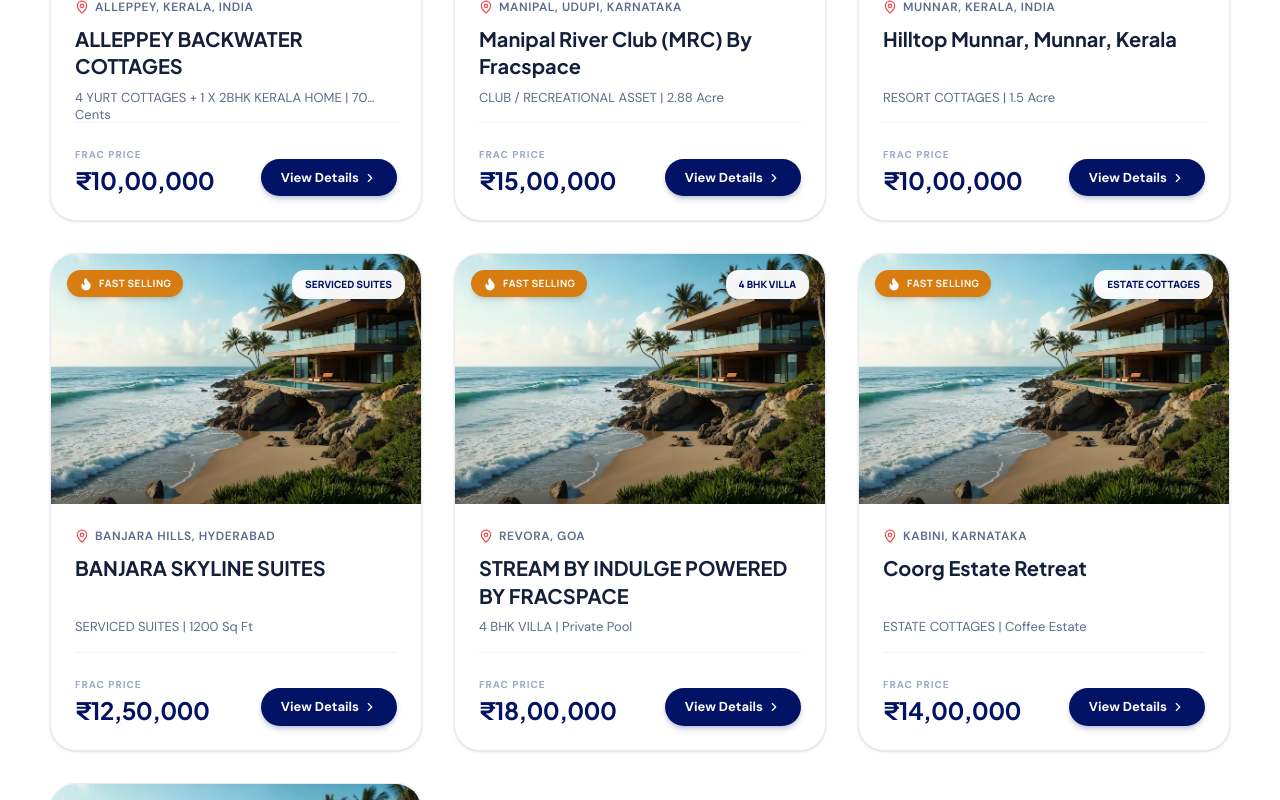
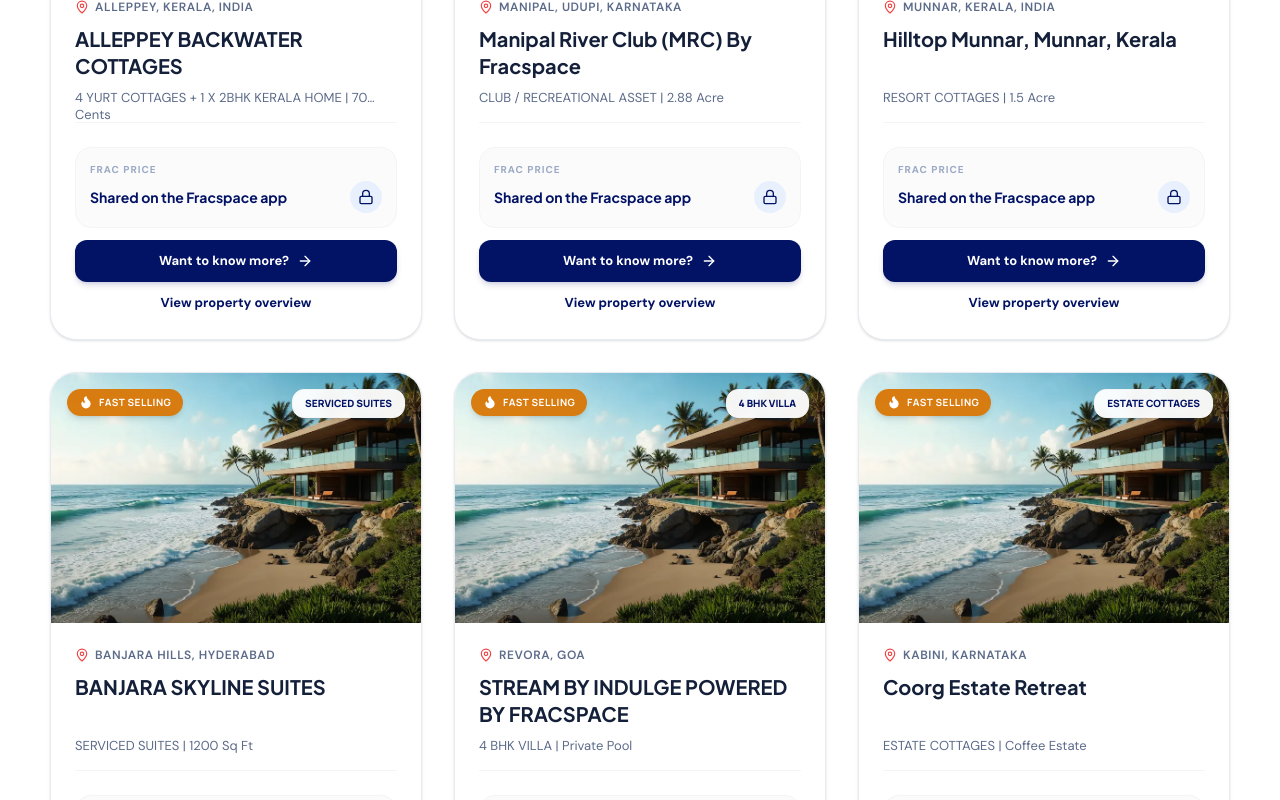
Before and after one commit to Fracspace/Fracspace_Website_New, a Next.js app: page /properties in a window 1280 px wide. Shown: the part 1160-1960 px from the top of the page. Built offline with nearby package versions, Linux system fonts and the light colour scheme; no server answers.

Commit message:
removed frac price on properties and updated with download app

```diff
--- a/app/eachproperty/page.jsx
+++ b/app/eachproperty/page.jsx
@@ -18,11 +18,14 @@ import {
   ChevronLeft,
   ChevronRight,
   ShieldCheck,
-  RefreshCw
+  RefreshCw,
+  Lock,
+  ArrowRight
 } from "lucide-react";
 import "react-responsive-carousel/lib/styles/carousel.min.css";
 import { Carousel } from "react-responsive-carousel";
 import imgFallback from "../../assets/herobg.webp";
+import { useDownloadApp } from "@/context/DownloadAppContext";
 
 import PhoneInput from "react-phone-input-2";
 import "react-phone-input-2/lib/style.css";
@@ -37,6 +40,7 @@ const ENQUIRY_API = "https://apitest.fracspace.com/api/v1/webApi/enquiryFormRega
 function PropertyDetailsContent() {
   const searchParams = useSearchParams();
   const id = searchParams.get("id");
+  const { openDownloadModal } = useDownloadApp();
 
   const [propertyDetails, setPropertyDetails] = useState(null);
   const [loading, setLoading] = useState(true);
@@ -451,14 +455,64 @@ function PropertyDetailsContent() {
                   </div>
                 </div>
 
-                <div className="flex items-center gap-4 p-4 rounded-2xl bg-gray-50/50 border border-gray-100/50 sm:col-span-2">
-                  <div className="p-3 bg-blue-50 rounded-xl text-blue-900">
-                    <Tag className="w-5 h-5" />
+                {/* Expected Returns (similar to left image) */}
+                <div
+                  onClick={() => openDownloadModal(propertyDetails?.name)}
+                  className="p-4 sm:p-5 rounded-2xl bg-gray-50/50 border border-gray-100/50 hover:bg-blue-50/20 hover:border-blue-100 transition-all flex flex-col justify-between cursor-pointer group"
+                >
+                  <div>
+                    <p className="text-xs text-gray-400 font-bold uppercase tracking-wider font-dm">
+                      Expected Returns
+                    </p>
+                    <div className="flex items-center gap-1.5 mt-2">
+                      <Lock className="w-4 h-4 text-[#021265] shrink-0" />
+                      <span className="font-jakarta text-sm sm:text-base font-bold text-[#021265] group-hover:text-blue-700 transition-colors">
+                        See in app
+                      </span>
+                    </div>
                   </div>
+                  <button
+                    type="button"
+                    onClick={(e) => {
+                      e.stopPropagation();
+                      openDownloadModal(propertyDetails?.name);
+                    }}
+                    className="mt-4 w-full py-2.5 sm:py-3 px-4 rounded-xl bg-white hover:bg-blue-50/80 border border-gray-200/80 text-[#021265] text-xs sm:text-sm font-bold flex items-center justify-center gap-2 shadow-xs transition-all cursor-pointer group-hover:border-blue-200"
+                  >
+                    <span>Download App</span>
+                    <ArrowRight className="w-4 h-4 text-[#021265] group-hover:translate-x-0.5 transition-transform" />
+                  </button>
+                </div>
+
+                {/* Frac Price (similar to right image) */}
+                <div
+                  onClick={() => openDownloadModal(propertyDetails?.name)}
+                  className="p-4 sm:p-5 rounded-2xl bg-gray-50/50 border border-gray-100/50 hover:border-blue-100/80 transition-all flex flex-col justify-between cursor-pointer group"
+                >
                   <div>
-                    <p className="text-xs text-gray-400 font-bold uppercase tracking-wider">Fraction Price</p>
-                    <p className="text-lg font-extrabold text-[#021265] mt-0.5">₹ {propertyDetails.FC_Price || "Request Pricing"}</p>
+                    <p className="text-xs text-gray-400 font-bold uppercase tracking-wider font-dm">
+                      Frac Price
+                    </p>
+                    <div className="flex items-center justify-between gap-2 mt-1.5">
+                      <span className="font-jakarta text-sm sm:text-base font-bold text-[#021265] leading-snug">
+                        Shared on the Fracspace app
+                      </span>
+                      <div className="w-8 h-8 rounded-full bg-blue-100/60 flex items-center justify-center text-[#021265] shrink-0 group-hover:bg-[#021265] group-hover:text-white transition-colors">
+                        <Lock className="w-4 h-4" />
+                      </div>
+                    </div>
                   </div>
+                  <button
+                    type="button"
+                    onClick={(e) => {
+                      e.stopPropagation();
+                      openDownloadModal(propertyDetails?.name);
+                    }}
+                    className="mt-4 w-full py-2.5 sm:py-3 px-4 rounded-xl bg-[#021265] hover:bg-[#000833] text-white text-xs sm:text-sm font-bold flex items-center justify-center gap-2 shadow-md shadow-[#021265]/15 transition-all cursor-pointer group/btn"
+                  >
+                    <span>Want to know more?</span>
+                    <ArrowRight className="w-4 h-4 group-hover/btn:translate-x-0.5 transition-transform" />
+                  </button>
                 </div>
 
               </div>
--- a/components/sections/homepage/FeaturedProperties.jsx
+++ b/components/sections/homepage/FeaturedProperties.jsx
@@ -5,11 +5,13 @@ import Image from "next/image";
 import Link from "next/link";
 import { useRouter } from "next/navigation";
 import axios from "axios";
-import { MapPin, Flame, Ban, ChevronRight } from "lucide-react";
+import { MapPin, Flame, Ban, ChevronRight, Lock, ArrowRight } from "lucide-react";
 import imgFallback from "../../../assets/herobg.webp";
+import { useDownloadApp } from "@/context/DownloadAppContext";
 
 function FeaturedProperties() {
   const router = useRouter();
+  const { openDownloadModal } = useDownloadApp();
   const [selectedCategory, setSelectedCategory] = useState("available");
   const [properties, setProperties] = useState([]);
   const [goaProperties, setGoaProperties] = useState([]);
@@ -451,26 +453,52 @@ function FeaturedProperties() {
                       {specsLine}
                     </div>
 
-                    {/* Price and Action Row */}
-                    <div className="flex items-end justify-between mt-auto pt-2">
-                      <div>
+                    {/* App Unlock & Action Block */}
+                    <div className="mt-auto pt-2 flex flex-col gap-3">
+                      {/* Frac Price Lock Card */}
+                      <div
+                        onClick={(e) => {
+                          e.stopPropagation();
+                          openDownloadModal(pr?.name);
+                        }}
+                        className="p-3 sm:p-3.5 rounded-2xl bg-gray-50/70 border border-gray-100 hover:border-blue-100 hover:bg-blue-50/20 transition-all cursor-pointer group/lock"
+                      >
                         <p className="font-dm text-[10px] text-[#9AA9C4] uppercase tracking-widest font-bold">
                           FRAC PRICE
                         </p>
-                        <p className="font-jakarta text-xl sm:text-2xl font-bold text-[#021265] mt-0.5 tracking-tight">
-                          {formatPrice(pr?.FC_Price)}
-                        </p>
+                        <div className="flex items-center justify-between gap-2 mt-1">
+                          <span className="font-jakarta text-[13px] sm:text-sm font-bold text-[#021265] leading-snug group-hover/lock:text-blue-700 transition-colors">
+                            Shared on the Fracspace app
+                          </span>
+                          <div className="w-7 h-7 sm:w-8 sm:h-8 rounded-full bg-blue-100/60 flex items-center justify-center text-[#021265] shrink-0 group-hover/lock:bg-[#021265] group-hover/lock:text-white transition-colors">
+                            <Lock className="w-3.5 h-3.5 sm:w-4 sm:h-4" />
+                          </div>
+                        </div>
                       </div>
 
+                      {/* Primary CTA Button */}
                       <button
+                        type="button"
+                        onClick={(e) => {
+                          e.stopPropagation();
+                          openDownloadModal(pr?.name);
+                        }}
+                        className="cursor-pointer font-dm text-xs sm:text-[13px] text-white font-bold rounded-xl py-3 px-4 bg-[#021265] hover:bg-[#000833] transition-all duration-300 shadow-md shadow-[#021265]/15 flex items-center justify-center gap-2 group/btn w-full"
+                      >
+                        <span>Want to know more?</span>
+                        <ArrowRight className="w-4 h-4 group-hover/btn:translate-x-0.5 transition-transform" />
+                      </button>
+
+                      {/* Secondary Link */}
+                      <button
+                        type="button"
                         onClick={(e) => {
                           e.stopPropagation();
                           router.push(`/eachproperty?id=${pr?._id}`);
                         }}
-                        className="cursor-pointer font-dm text-xs sm:text-[13px] text-white font-bold rounded-full px-5 py-2.5 bg-[#021265] hover:bg-[#000833] transition-all duration-300 shadow-md shadow-[#021265]/20 flex items-center gap-1"
+                        className="cursor-pointer font-dm text-xs sm:text-[13px] font-bold text-[#021265] hover:text-blue-700 hover:underline transition-colors text-center pb-1"
                       >
-                        <span>View Details</span>
-                        <ChevronRight className="w-3.5 h-3.5" />
+                        View property overview
                       </button>
                     </div>
 
--- a/components/sections/properties/PropertiesGrid.jsx
+++ b/components/sections/properties/PropertiesGrid.jsx
@@ -5,7 +5,7 @@ import Image from "next/image";
 import Link from "next/link";
 import { useRouter } from "next/navigation";
 import axios from "axios";
-import { MapPin, Flame, Ban, ChevronRight } from "lucide-react";
+import { MapPin, Flame, Ban, ChevronRight, Lock, ArrowRight } from "lucide-react";
 import imgFallback from "../../../assets/herobg.webp";
 import { useDownloadApp } from "@/context/DownloadAppContext";
 
@@ -467,26 +467,52 @@ function PropertiesGrid() {
                         {specsLine}
                       </div>
 
-                      {/* Price and Action Row */}
-                      <div className="flex items-end justify-between mt-auto pt-2">
-                        <div>
+                      {/* App Unlock & Action Block */}
+                      <div className="mt-auto pt-2 flex flex-col gap-3">
+                        {/* Frac Price Lock Card */}
+                        <div
+                          onClick={(e) => {
+                            e.stopPropagation();
+                            openDownloadModal(pr?.name);
+                          }}
+                          className="p-3 sm:p-3.5 rounded-2xl bg-gray-50/70 border border-gray-100 hover:border-blue-100 hover:bg-blue-50/20 transition-all cursor-pointer group/lock"
+                        >
                           <p className="font-dm text-[10px] text-[#9AA9C4] uppercase tracking-widest font-bold">
                             FRAC PRICE
                           </p>
-                          <p className="font-jakarta text-xl sm:text-2xl font-bold text-[#021265] mt-0.5 tracking-tight">
-                            {formatPrice(pr?.FC_Price)}
-                          </p>
+                          <div className="flex items-center justify-between gap-2 mt-1">
+                            <span className="font-jakarta text-[13px] sm:text-sm font-bold text-[#021265] leading-snug group-hover/lock:text-blue-700 transition-colors">
+                              Shared on the Fracspace app
+                            </span>
+                            <div className="w-7 h-7 sm:w-8 sm:h-8 rounded-full bg-blue-100/60 flex items-center justify-center text-[#021265] shrink-0 group-hover/lock:bg-[#021265] group-hover/lock:text-white transition-colors">
+                              <Lock className="w-3.5 h-3.5 sm:w-4 sm:h-4" />
+                            </div>
+                          </div>
                         </div>
 
+                        {/* Primary CTA Button */}
                         <button
+                          type="button"
+                          onClick={(e) => {
+                            e.stopPropagation();
+                            openDownloadModal(pr?.name);
+                          }}
+                          className="cursor-pointer font-dm text-xs sm:text-[13px] text-white font-bold rounded-xl py-3 px-4 bg-[#021265] hover:bg-[#000833] transition-all duration-300 shadow-md shadow-[#021265]/15 flex items-center justify-center gap-2 group/btn w-full"
+                        >
+                          <span>Want to know more?</span>
+                          <ArrowRight className="w-4 h-4 group-hover/btn:translate-x-0.5 transition-transform" />
+                        </button>
+
+                        {/* Secondary Link */}
+                        <button
+                          type="button"
                           onClick={(e) => {
                             e.stopPropagation();
                             router.push(`/eachproperty?id=${pr?._id}`);
                           }}
-                          className="cursor-pointer font-dm text-xs sm:text-[13px] text-white font-bold rounded-full px-5 py-2.5 bg-[#021265] hover:bg-[#000833] transition-all duration-300 shadow-md shadow-[#021265]/20 flex items-center gap-1"
+                          className="cursor-pointer font-dm text-xs sm:text-[13px] font-bold text-[#021265] hover:text-blue-700 hover:underline transition-colors text-center pb-1"
                         >
-                          <span>View Details</span>
-                          <ChevronRight className="w-3.5 h-3.5" />
+                          View property overview
                         </button>
                       </div>
 
--- a/context/DownloadAppContext.jsx
+++ b/context/DownloadAppContext.jsx
@@ -6,14 +6,22 @@ const DownloadAppContext = createContext();
 
 export const DownloadAppProvider = ({ children }) => {
   const [isOpen, setIsOpen] = useState(false);
+  const [targetProperty, setTargetProperty] = useState("");
 
-  const openDownloadModal = () => setIsOpen(true);
-  const closeDownloadModal = () => setIsOpen(false);
+  const openDownloadModal = (propertyName = "") => {
+    setTargetProperty(typeof propertyName === "string" ? propertyName : "");
+    setIsOpen(true);
+  };
+  const closeDownloadModal = () => {
+    setIsOpen(false);
+    setTargetProperty("");
+  };
 
   return (
     <DownloadAppContext.Provider
       value={{
         isOpen,
+        targetProperty,
         openDownloadModal,
         closeDownloadModal
       }}
```
Also changed, not shown: app/globals.css (+27 -0 lines), components/sections/homepage/BottomBanner.jsx (+19 -1 lines), components/ui/FracspaceAppModal.jsx (+20 -3 lines).
